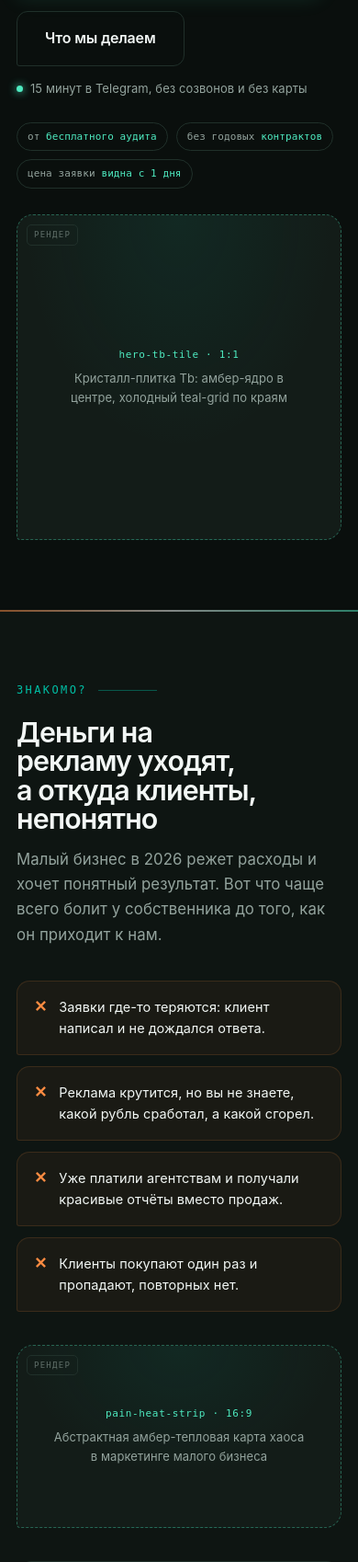
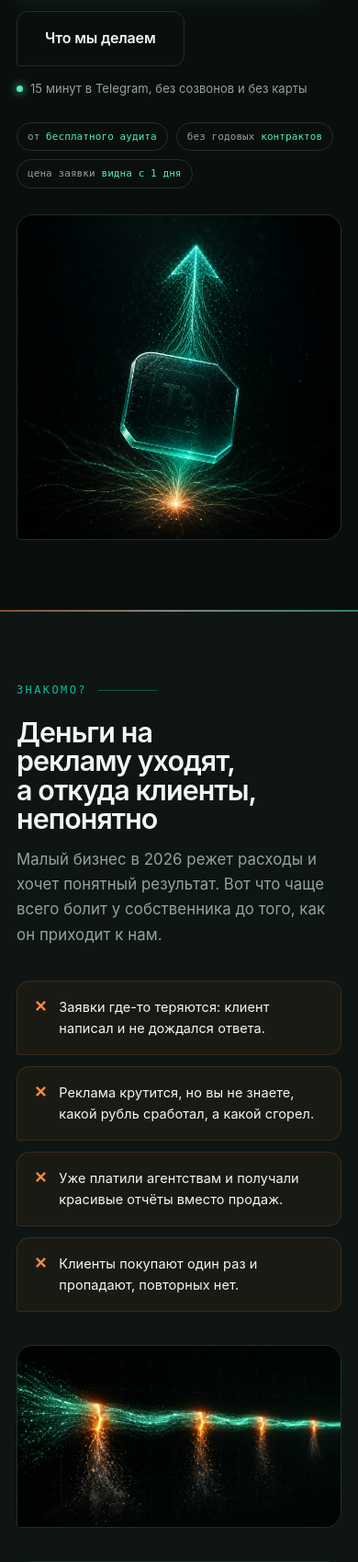
Before and after one commit to oliverjone01-dev/turbium, a PHP site: page / in a window 390 px wide. Shown: the part 553-2251 px from the top of the page at 92% size. Run offline with PHP 8.4, Linux system fonts and the light colour scheme.

Commit message:
Fix: вставка изображений в разметку не попала в прошлый коммит
Прошлый коммит из-за сбоя git add включил только переименование файлов,
но не правки www/*.html и styles.css. Теперь коммитим саму замену
плейсхолдеров на <img> (has-img), адаптивные атрибуты и фикс чекбокса согласия.

Co-Authored-By: Claude Opus 4.8 <noreply@anthropic.com>
Claude-Session: https://claude.ai/code/session_0188c64fRWGvZk2iDMMFxz5g

```diff
--- a/www/index.html
+++ b/www/index.html
@@ -45,12 +45,8 @@
       </div>
     </div>
     <div class="tb-stage rv d2">
-      <figure class="gfx" data-ratio="1:1" data-render="hero-tb-tile" id="tbTile" style="transform:perspective(900px) rotateX(var(--rx,0deg)) rotateY(var(--ry,0deg));transition:transform .25s ease">
-        <span class="gfx-badge">рендер</span>
-        <div class="gfx-in">
-          <div class="gfx-key">hero-tb-tile · 1:1</div>
-          <div class="gfx-desc">Кристалл-плитка Tb: амбер-ядро в центре, холодный teal-grid по краям</div>
-        </div>
+      <figure class="gfx has-img" data-ratio="1:1" id="tbTile" style="transform:perspective(900px) rotateX(var(--rx,0deg)) rotateY(var(--ry,0deg));transition:transform .25s ease">
+        <img src="img/hero-tb-tile.jpg" alt="Символ TURBIUM: кристалл-плитка тербия Tb-65, реагент роста бизнеса" fetchpriority="high" decoding="async" width="1254" height="1254">
       </figure>
     </div>
   </div>
@@ -72,10 +68,8 @@
       <div class="pain-item"><span class="x">✕</span><p>Уже платили агентствам и получали красивые отчёты вместо продаж.</p></div>
       <div class="pain-item"><span class="x">✕</span><p>Клиенты покупают один раз и пропадают, повторных нет.</p></div>
     </div>
-    <figure class="gfx rv d2 mt-l" data-ratio="16:9" data-render="pain-heat-strip">
-      <span class="gfx-badge">рендер</span>
-      <div class="gfx-in"><div class="gfx-key">pain-heat-strip · 16:9</div>
-      <div class="gfx-desc">Абстрактная амбер-тепловая карта хаоса в маркетинге малого бизнеса</div></div>
+    <figure class="gfx has-img rv d2 mt-l" data-ratio="16:9">
+      <img src="img/pain-heat-strip.jpg" alt="Поток заявок утекает: где именно бизнес теряет клиентов и бюджет" loading="lazy" decoding="async" width="1672" height="941">
     </figure>
     <div class="stats rv d2 mt-l">
       <div class="stat"><div class="v nums" data-count="78" data-suf="%">78%</div><div class="k">малого бизнеса работают без маркетинговой стратегии, по наитию</div><div class="s">Источник: НАФИ, 2024</div></div>
@@ -161,10 +155,8 @@
         <div class="meta"><span class="price">от 19 990 ₽</span><span class="tag">у кого есть база</span></div>
       </div>
     </div>
-    <figure class="gfx rv d2 mt-l" data-ratio="3:2" data-render="services-rail-node">
-      <span class="gfx-badge">рендер</span>
-      <div class="gfx-in"><div class="gfx-key">services-rail-node · 3:2</div>
-      <div class="gfx-desc">Иконки-услуги как грани кристалла, одна выделена мятной подсветкой</div></div>
+    <figure class="gfx has-img rv d2 mt-l" data-ratio="3:2">
+      <img src="img/services-rail-node.jpg" alt="Связка собирает поток заявок в один узел и распределяет по каналам" loading="lazy" decoding="async" width="1536" height="1024">
     </figure>
     <div class="center mt-l rv d2">
       <a class="btn btn-ghost" href="uslugi.html">Все услуги и цены <span class="arr">→</span></a>
@@ -188,10 +180,8 @@
         <div class="step"><div class="sn">3</div><div><h3>Подключаем дашборд Пульс</h3><p>Вы видите три цифры на языке денег: сколько заявок, сколько стоила каждая, сколько принесла. Без терминов и без веры на слово.</p></div></div>
         <div class="step"><div class="sn">4</div><div><h3>Масштабируем то, что сработало</h3><p>Оставляем работающее, отключаем лишнее. Не устраивают цифры, останавливаемся. Связки и доступы остаются у вас.</p></div></div>
       </div>
-      <figure class="gfx rv d2" data-ratio="4:5" data-render="process-timeline-vertical">
-        <span class="gfx-badge">рендер</span>
-        <div class="gfx-in"><div class="gfx-key">process-timeline-vertical · 4:5</div>
-        <div class="gfx-desc">Вертикальная лента шагов, градиент amber→white→mint</div></div>
+      <figure class="gfx has-img rv d2" data-ratio="4:5">
+        <img src="img/process-timeline-vertical.jpg" alt="Путь от боли к росту: четыре ступени, снизу вверх от янтарной к мятной" loading="lazy" decoding="async" width="1122" height="1402">
       </figure>
     </div>
   </div>
@@ -234,10 +224,9 @@
       <h2>До и после: наглядно</h2>
       <p class="lead muted">Реальные кейсы клиентов появятся здесь по мере запуска. Пока показываем на модельном примере, как меняется картина, когда заявки перестают теряться. Это иллюстрация механики, а не обещание конкретных цифр.</p>
     </div>
-    <figure class="gfx rv d1" data-ratio="3:2" data-render="case-before-after">
-      <span class="gfx-badge">рендер · модель</span>
-      <div class="gfx-in"><div class="gfx-key">case-before-after · 3:2</div>
-      <div class="gfx-desc">Диптих: слева амбер-хаос заявок, справа мятная чистота дашборда. Пометка «модельный пример»</div></div>
+    <figure class="gfx has-img rv d1" data-ratio="3:2">
+      <span class="gfx-badge">модель</span>
+      <img src="img/case-before-after.jpg" alt="До и после: слева хаос из потерянных заявок, справа ровный поток через систему" loading="lazy" decoding="async" width="1536" height="1024">
     </figure>
   </div>
 </section>
@@ -287,7 +276,7 @@
             <textarea id="lf-task" name="task" placeholder="Например: кофейня, заявки теряются, не понимаю какая реклама работает"></textarea>
           </div>
         </div>
-        <label class="consent"><input type="checkbox" name="agree" required> Соглашаюсь на обработку персональных данных и с <a href="politika.html" target="_blank" rel="noopener">политикой конфиденциальности</a>.</label>
+        <label class="consent"><input type="checkbox" name="agree" required><span>Соглашаюсь на обработку персональных данных и с <a href="politika.html" target="_blank" rel="noopener">политикой конфиденциальности</a>.</span></label>
         <button class="btn btn-solid btn-lg" type="submit">Разобрать мой бизнес бесплатно <span class="arr">→</span></button>
         <p class="form-risk">Или сразу в бот: <a class="mint" href="https://t.me/turbium_bot" rel="noopener">@turbium_bot</a>. Аудит за 15 минут, без карты и без созвонов.</p>
       </form>
--- a/www/o-nas.html
+++ b/www/o-nas.html
@@ -44,9 +44,8 @@
         <p class="muted mt-m">Малый бизнес обычно выбирает из двух зол: отдать сотни тысяч рублей за проект сетевому агентству и получить красивые отчёты, или крутить рекламу самому по ночам и гадать, что сработало.</p>
         <p class="muted mt-s">Мы делаем третий вариант. Приходим, ставим диагноз, снимаем острую боль связкой под ключ и показываем эффект в цифрах. Быстро, прозрачно, по делу.</p>
       </div>
-      <figure class="gfx rv d1" data-ratio="4:5" data-render="about-team-abstract">
-        <span class="gfx-badge">рендер</span>
-        <div class="gfx-in"><div class="gfx-key">about-team-abstract · 4:5</div><div class="gfx-desc">Абстракция «команда как кристаллическая решётка Tb», без стоковых лиц</div></div>
+      <figure class="gfx has-img rv d1" data-ratio="4:5">
+        <img src="img/about-team-abstract.jpg" alt="Команда как кристаллическая решётка тербия: узлы, что держат друг друга" loading="lazy" decoding="async" width="1122" height="1402">
       </figure>
     </div>
   </div>
--- a/www/podhod.html
+++ b/www/podhod.html
@@ -61,9 +61,8 @@
       <h2>Боль → диагностика →<br>система → рост</h2>
       <p class="lead muted">Мы как элемент в реакции: добавляемся малой дозой в нужную точку и запускаем рост. Не гора работ, а нужный шаг в нужном месте.</p>
     </div>
-    <figure class="gfx rv d1" data-ratio="3:2" data-render="approach-diagram">
-      <span class="gfx-badge">рендер</span>
-      <div class="gfx-in"><div class="gfx-key">approach-diagram · 3:2</div><div class="gfx-desc">Схема метода: боль → AI-слой диагностики → связка → результат на дашборде</div></div>
+    <figure class="gfx has-img rv d1" data-ratio="3:2">
+      <img src="img/approach-diagram.jpg" alt="Метод: боль, слой AI-диагностики, связка, результат на дашборде" loading="lazy" decoding="async" width="1536" height="1024">
     </figure>
     <div class="steps rv d1 mt-l">
       <div class="step"><div class="sn">1</div><div><h3>Находим, где течёт</h3><p>AI-аудит за 15 минут показывает, на каком шаге вы теряете заявки и деньги.</p></div></div>
--- a/www/styles.css
+++ b/www/styles.css
@@ -161,6 +161,7 @@ section{padding:clamp(56px,9vh,116px) 0;position:relative}
 .consent a{color:var(--mint)}
 .gfx.has-img{border-style:solid;border-color:var(--line);background:var(--deep)}
 .gfx.has-img img{position:absolute;inset:0;width:100%;height:100%;object-fit:cover;display:block}
+.gfx.has-img .gfx-badge{z-index:2;color:var(--white);background:rgba(10,15,13,.72);border-color:rgba(255,255,255,.14);backdrop-filter:blur(4px)}
 
 /* ---------- hero ---------- */
 .hero{background:var(--deep);padding-top:clamp(48px,7vh,92px)}
--- a/www/uslugi.html
+++ b/www/uslugi.html
@@ -53,9 +53,8 @@
       <div class="card lift svc-item"><h3>Сопровождение</h3><p class="p">TURBIUM как ваш внешний маркетинг-отдел на подписке.</p><div class="meta"><span class="price">39 990 ₽/мес</span></div></div>
     </div>
     <p class="src rv d1 mt-m">Цены пилотного периода. По конкретной связке цену фиксируем до старта работ, по ходу она не растёт. Точную стоимость под вашу задачу называем после бесплатного аудита.</p>
-    <figure class="gfx rv d2 mt-l" data-ratio="16:9" data-render="services-hero-grid">
-      <span class="gfx-badge">рендер</span>
-      <div class="gfx-in"><div class="gfx-key">services-hero-grid · 16:9</div><div class="gfx-desc">Сетка граней-услуг, одна выделена мятной подсветкой</div></div>
+    <figure class="gfx has-img rv d2 mt-l" data-ratio="16:9">
+      <img src="img/services-hero-grid.jpg" alt="Набор услуг как сетка граней, флагман подсвечен мятным" loading="lazy" decoding="async" width="1672" height="941">
     </figure>
   </div>
 </section>
```
Also changed, not shown: www/blog.html (+4 -4 lines), www/kontakty.html (+3 -4 lines).
